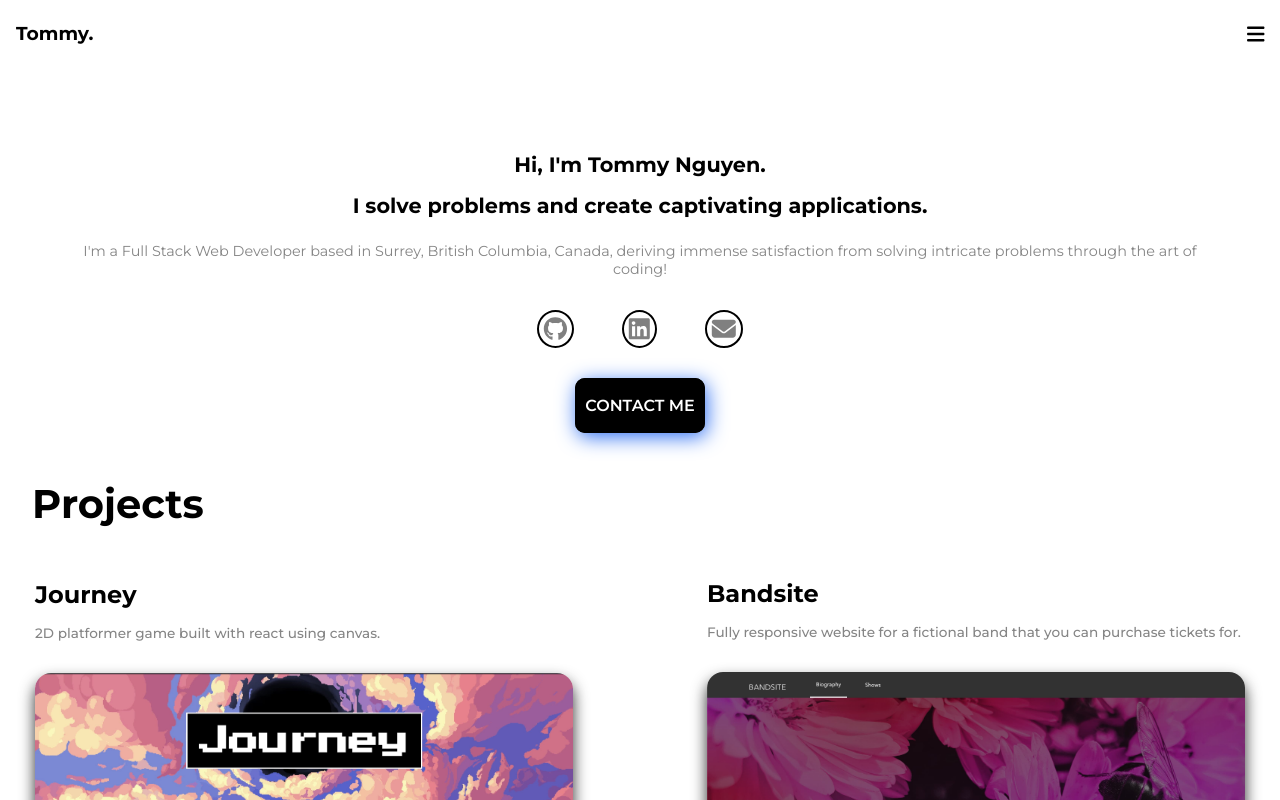
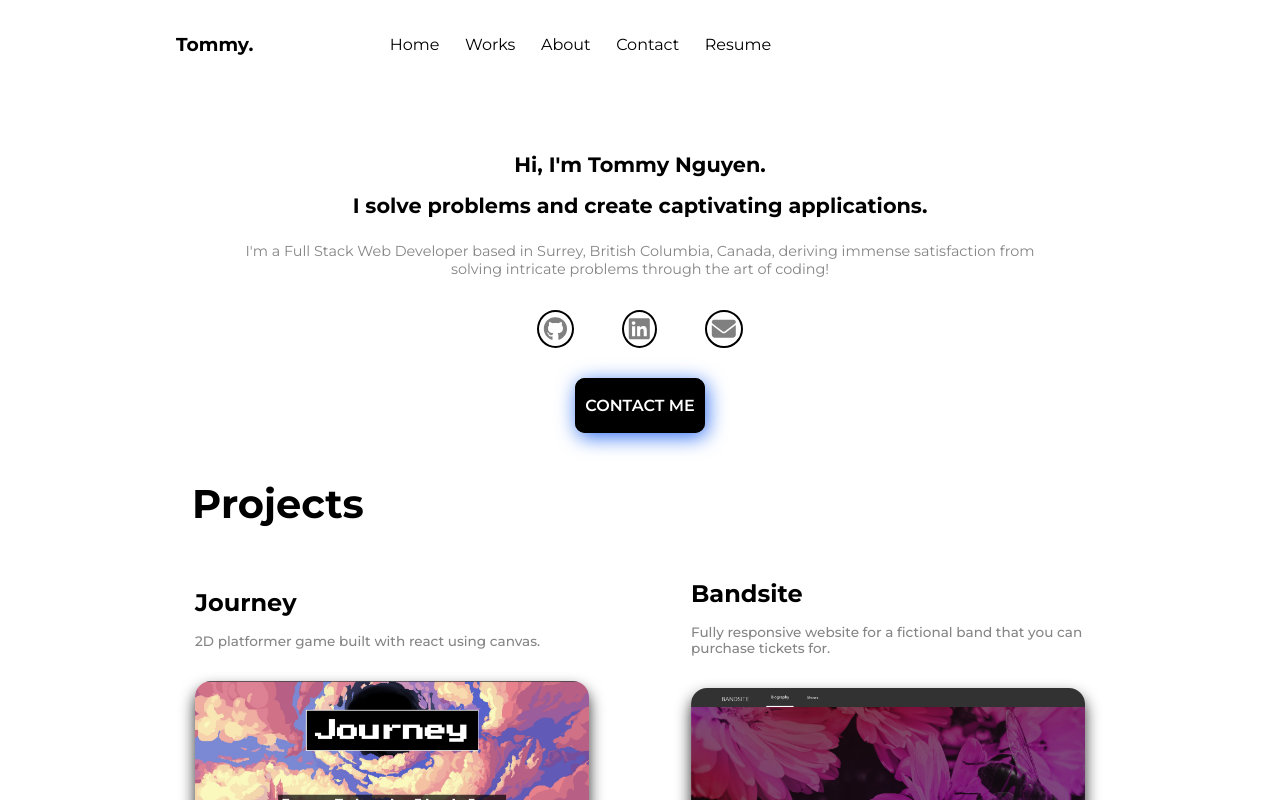
Before and after one commit to TommieeN/global-portfolio, a React (Vite) app: page / in a window 1280 px wide. Shown: the top 800 px of the page. Built offline with nearby package versions, Linux system fonts and the light colour scheme; the HTML template or start-up script is replaced by a standard one.

Commit message:
finish desktop

```diff
--- a/src/App.scss
+++ b/src/App.scss
@@ -4,12 +4,17 @@
   box-sizing: border-box;
   padding: 0;
   margin: 0;
+  transition: 0.2s;
 }
 
 body {
   color: black;
   font-family: "Montserrat", sans-serif;
   font-weight: 400;
+  @include desktop {
+    max-width: 60rem;
+    margin: 0 auto;
+}
 }
 
 textarea {
--- a/src/components/NavBar/NavBar.tsx
+++ b/src/components/NavBar/NavBar.tsx
@@ -3,16 +3,13 @@ import { faBars, faX } from "@fortawesome/free-solid-svg-icons";
 
 import "./navBar.scss";
 
-import { useState, useEffect } from "react";
 import AnchorLink from "react-anchor-link-smooth-scroll";
 import { navBarLinks } from "../../constants";
-import { motion, AnimatePresence } from "framer-motion";
+import { motion } from "framer-motion";
+import { useState } from "react";
 
 const NavBar = () => {
   const [hamburgerMenuOpen, setHamburgerMenuOpen] = useState(false);
-  const [currentScrollPos, setCurrentScrollPos] = useState(0);
-  const [prevScrollPos, setPrevScrollPos] = useState(0);
-  const [visible, setVisible] = useState(false);
 
   const item = {
     hidden: { y: 20, opacity: 0 },
@@ -31,33 +28,37 @@ const NavBar = () => {
     },
   };
 
-  // Hide navbar on scroll down, display on scroll up
-  useEffect(() => {
-    const handleScroll = () => {
-      const scrollPos = window.scrollY;
-      setCurrentScrollPos(scrollPos);
-
-      if (scrollPos > prevScrollPos) {
-        setVisible(false);
-      } else {
-        setVisible(true);
-      }
-
-      setPrevScrollPos(scrollPos);
-    };
-
-    window.addEventListener("scroll", handleScroll);
-    return () => {
-      window.removeEventListener("scroll", handleScroll);
-    };
-  }, [prevScrollPos]);
-
   return (
-    <nav className={`nav-bar ${visible ? "" : "nav-bar--hidden"}`}>
+    <nav className="nav-bar">
       <header className="nav-bar__container">
         <h3 className="nav-bar__logo-text">Tommy.</h3>
       </header>
       <div>
+        <ul className="nav-bar__desktop">
+          {navBarLinks.map((navText) => {
+            return (
+              <li className="nav-bar__anchor-tag">
+                <AnchorLink
+                  className="nav-bar__link"
+                  key={navText.title}
+                  offset="80"
+                  href={navText.anchorTag}
+                >
+                  {navText.title}
+                </AnchorLink>
+              </li>
+            );
+          })}
+          <li className="nav-bar__link">
+            <a
+              className="nav-bar__anchor-tag nav-bar__anchor-tag--resume"
+              target="_blank"
+              href="https://drive.google.com/file/d/1juta5yilnsAGWpyeo0jGFg7ZUDlaocA_/view"
+            >
+              Resume
+            </a>
+          </li>
+        </ul>
         <button
           className="nav-bar__hamburger"
           onClick={() => {
@@ -65,11 +66,7 @@ const NavBar = () => {
           }}
         >
           {hamburgerMenuOpen ? (
-            <FontAwesomeIcon
-              className="nav-bar__icon"
-              icon={faX}
-              size="xl"
-            />
+            <FontAwesomeIcon className="nav-bar__icon" icon={faX} size="xl" />
           ) : (
             <FontAwesomeIcon
               className="nav-bar__icon"
@@ -78,7 +75,6 @@ const NavBar = () => {
             />
           )}
         </button>
-        {/* <AnimatePresence> */}
         {hamburgerMenuOpen && (
           <motion.ul
             variants={item}
@@ -110,7 +106,6 @@ const NavBar = () => {
             })}
           </motion.ul>
         )}
-        {/* </AnimatePresence> */}
       </div>
     </nav>
   );
--- a/src/components/NavBar/navBar.scss
+++ b/src/components/NavBar/navBar.scss
@@ -7,8 +7,12 @@
   align-items: center;
   justify-content: space-between;
   padding: 1.4rem 1rem;
-    background: white;
-    // box-shadow: 2px 4px 15px #bbd2ff;
+  background: rgba(255, 255, 255, 0.5); /* Semi-transparent background */
+  backdrop-filter: blur(25px); /* Adjust the blur radius as needed */
+  -webkit-backdrop-filter: blur(10px);
+  @include desktop {
+    width: 50%;
+  }
   &--hidden {
     display: none;
   }
@@ -20,12 +24,23 @@
   &__logo-text {
     font-weight: 700;
   }
+  &__desktop {
+    display: none;
+    @include tablet {
+      display: flex;
+    }
+  }
+  &__anchor-tag {
+    list-style: none;
+    display: flex;
+    color: black;
+  }
   &__hamburger {
     border: none;
     background-color: transparent;
+    @include tablet {
+      display: none;
     }
-    &__icon {
-
   }
   &__links {
     box-shadow: 2px 4px 15px #3171f2;
@@ -48,7 +63,7 @@
     width: 100%;
     &:hover {
       color: #3171f2;
-            background:rgb(248, 244, 244);
+      background: rgb(248, 244, 244);
       transition: 500ms;
     }
   }
--- a/src/components/Projects/Projects.tsx
+++ b/src/components/Projects/Projects.tsx
@@ -30,7 +30,9 @@ const Projects = () => {
               <div className="project__tech">
                 {project.techStack.map((tech) => {
                   return (
-                    <p>{tech}</p>
+                    <div>
+                      <p>{tech}</p>
+                    </div>
                   )
                 })}
               </div>
--- a/src/components/TechStack/techStack.scss
+++ b/src/components/TechStack/techStack.scss
@@ -24,6 +24,9 @@
         padding: 2rem 0;
         justify-content: space-between;
     }
+    @include desktop {
+        justify-content: flex-start;
+    }
     &__list-item {
         text-align: center;
         flex-shrink: 0;
--- a/src/pages/Home/Home.tsx
+++ b/src/pages/Home/Home.tsx
@@ -2,13 +2,15 @@ import LandingPage from "../../components/LandingPage/LandingPage";
 import NavBar from "../../components/NavBar/NavBar";
 import Projects from "../../components/Projects/Projects";
 import TechStack from "../../components/TechStack/TechStack";
-import About from "../../components/About/About"
+import About from "../../components/About/About";
 import Contact from "../../components/Contact/Contact";
 import Footer from "../../components/Footer/Footer";
 
+import "./home.scss";
+
 const Home = () => {
   return (
-    <div>
+    <>
       <NavBar />
       <LandingPage />
       <Projects />
@@ -16,8 +18,8 @@ const Home = () => {
       <About />
       <Contact />
       <Footer />
-    </div>
-    )
+    </>
+  );
 };
 
 export default Home;
```
Also changed, not shown: src/pages/Home/home.scss (+8 -0 lines). Lines whose indentation alone changed are shown as unchanged.
